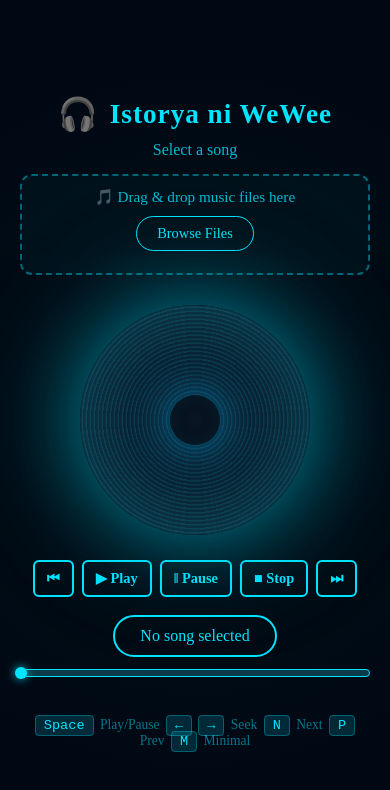
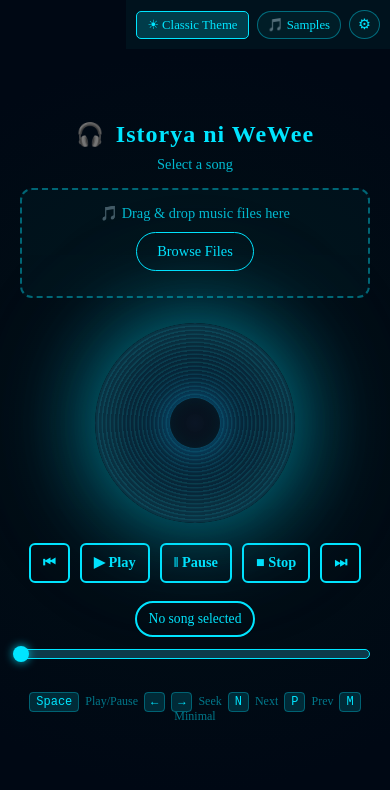
Before and after one commit to oragonaimusic-hub/INW-MUSICPLAYER, a plain HTML site: page index.html in a window 390 px wide. Drawn offline with Linux system fonts and the light colour scheme; a web font is replaced by a local one.

Commit message:
Improve mobile responsiveness and touch interactions

```diff
--- a/index.html
+++ b/index.html
@@ -564,13 +564,206 @@
         body.hide-status .status { display: none !important; }
         body.hide-progress .progress-container { display: none !important; }
 
-        /* Responsive */
+        /* Responsive Mobile Styles */
+        @media (max-width: 768px) {
+            body {
+                padding: 15px 10px;
+            }
+
+            .main-container {
+                max-width: 100%;
+                padding: 0 10px;
+            }
+
+            /* Top buttons - always visible on mobile */
+            .top-buttons {
+                opacity: 1;
+                transform: translateY(0);
+                padding: 10px;
+                gap: 8px;
+                flex-wrap: wrap;
+                justify-content: center;
+                background: rgba(0, 20, 30, 0.9);
+            }
+
+            .top-buttons::before {
+                display: none;
+            }
+
+            .theme-switch,
+            .samples-btn {
+                padding: 6px 12px;
+                font-size: 0.85rem;
+            }
+
+            .settings-toggle {
+                padding: 6px 10px;
+                font-size: 1rem;
+            }
+
+            /* Settings panel */
+            .settings-panel {
+                right: 10px;
+                left: 10px;
+                top: 70px;
+                min-width: auto;
+            }
+
+            /* Header */
+            h1 {
+                font-size: 1.8rem;
+            }
+
+            .header-icon {
+                font-size: 1.6rem;
+            }
+
+            .status {
+                font-size: 0.9rem;
+            }
+
+            /* Vinyl disc - smaller on mobile */
+            .vinyl-container {
+                width: 250px;
+                height: 250px;
+                margin: 10px 0 20px 0;
+            }
+
+            /* Controls - larger tap targets */
+            .controls {
+                gap: 10px;
+                flex-wrap: wrap;
+                justify-content: center;
+            }
+
+            .controls button {
+                padding: 10px 16px;
+                font-size: 0.95rem;
+                min-width: 45px;
+                min-height: 45px;
+            }
+
+            /* Song title */
+            .song-title {
+                font-size: 0.95rem;
+                padding: 10px 15px;
+                max-width: 90%;
+            }
+
+            /* Progress bar - larger touch target */
+            .progress-container {
+                height: 10px;
+                max-width: 100%;
+            }
+
+            .progress-bar::after {
+                width: 16px;
+                height: 16px;
+                right: -8px;
+            }
+
+            /* Drop zone */
+            .drop-zone {
+                max-width: 100%;
+                padding: 15px 10px;
+            }
+
+            .drop-zone p {
+                font-size: 0.9rem;
+            }
+
+            .drop-zone .browse-btn {
+                padding: 10px 20px;
+                font-size: 0.9rem;
+            }
+
+            /* Playlist */
+            .playlist-container {
+                max-width: 100%;
+            }
+
+            .playlist {
+                max-height: 200px;
+            }
+
+            .playlist-item {
+                padding: 12px 10px;
+                font-size: 0.9rem;
+            }
+
+            .playlist-item .remove-btn {
+                opacity: 1;
+                width: 30px;
+                height: 30px;
+                font-size: 0.9rem;
+            }
+
+            /* Shortcuts - smaller on mobile */
+            .shortcuts {
+                font-size: 0.75rem;
+                margin-top: 15px;
+            }
+
+            .shortcuts kbd {
+                padding: 2px 6px;
+                font-size: 0.75rem;
+            }
+        }
+
         @media (max-width: 420px) {
-            h1 { font-size: 1.7rem; }
-            .vinyl-container { width: 230px; height: 230px; }
-            .controls button { padding: 8px 12px; font-size: 0.9rem; }
-            .controls { gap: 8px; }
-            .drop-zone { padding: 12px; }
+            h1 {
+                font-size: 1.5rem;
+            }
+
+            .header-icon {
+                font-size: 1.4rem;
+            }
+
+            .vinyl-container {
+                width: 200px;
+                height: 200px;
+            }
+
+            .controls button {
+                padding: 8px 12px;
+                font-size: 0.9rem;
+                min-width: 40px;
+                min-height: 40px;
+            }
+
+            .song-title {
+                font-size: 0.85rem;
+                padding: 8px 12px;
+            }
+
+            .theme-switch,
+            .samples-btn {
+                padding: 5px 10px;
+                font-size: 0.8rem;
+            }
+
+            .settings-toggle {
+                padding: 5px 8px;
+                font-size: 0.9rem;
+            }
+        }
+
+        /* Improve touch interactions */
+        @media (hover: none) and (pointer: coarse) {
+            .controls button,
+            .drop-zone .browse-btn,
+            .theme-switch,
+            .samples-btn,
+            .settings-toggle,
+            .playlist-item {
+                cursor: default;
+                -webkit-tap-highlight-color: rgba(0, 229, 255, 0.3);
+            }
+
+            .controls button:active {
+                transform: scale(0.95);
+                background: rgba(0, 229, 255, 0.2);
+            }
         }
     </style>
 </head>
```
